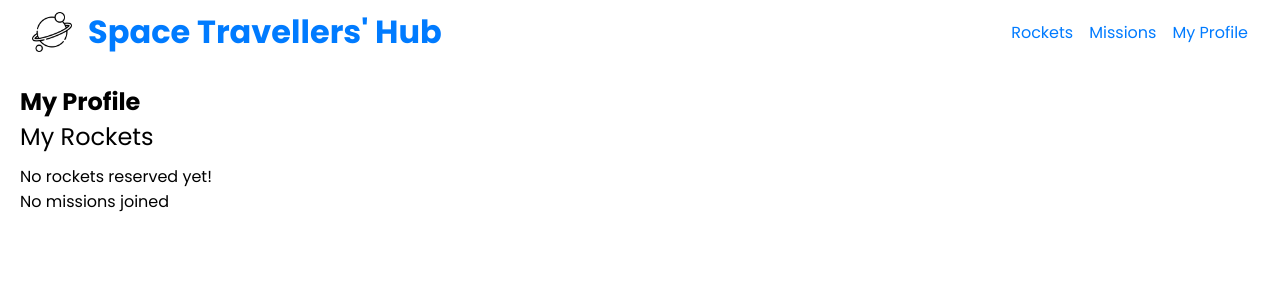
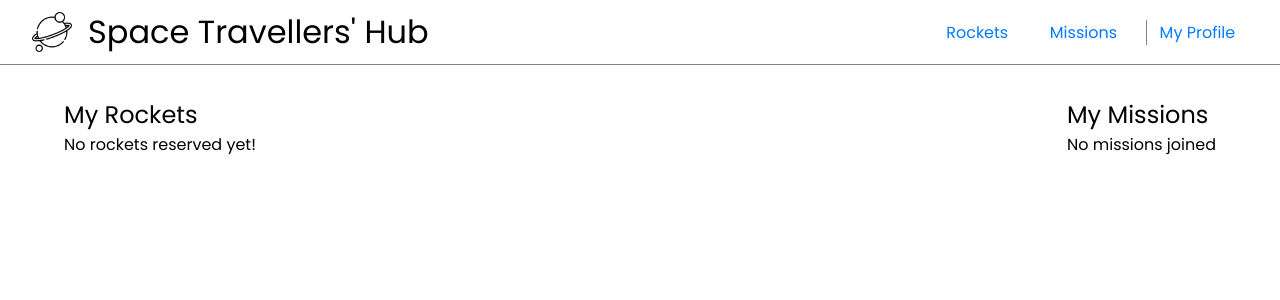
Before and after one commit to Eccb7/space-travellers, a React (Create React App) app: page /MyProfile in a window 1280 px wide. Shown: the top 300 px of the page. Built offline with nearby package versions, Linux system fonts and the light colour scheme.

Commit message:
Enhance app design

```diff
--- a/src/components/header/navbar.css
+++ b/src/components/header/navbar.css
@@ -3,6 +3,7 @@
   justify-content: space-between;
   align-items: center;
   padding: 0.5rem 2rem;
+  border-bottom: 1px solid var(--color-grey-2);
 }
 
 .app__header-logo_box {
@@ -19,9 +20,19 @@
 
 .app__header-title {
   font-size: 2rem;
+  font-weight: normal;
+  color: #000;
 }
 
 .app__navbar ul {
   display: flex;
   gap: 1rem;
 }
+
+.app__navbar ul li {
+  padding: 0 0.8rem;
+}
+
+.app__navbar ul li:nth-last-of-type(1) {
+  border-left: 1px solid var(--color-grey-2);
+}
--- a/src/containers/profile/Profile.jsx
+++ b/src/containers/profile/Profile.jsx
@@ -18,9 +18,9 @@ function Profile() {
     .filter((mission) => mission.reserved));
 
   return (
-    <div className="my-profile-container">
-      <h2>My Profile</h2>
-      <div className="sectionTitle">My Rockets</div>
+    <section className="my-profile-container">
+      <div>
+        <span className="sectionTitle">My Rockets</span>
         {rockets.length === 0 ? (
           <p>No rockets reserved yet!</p>
         ) : (
@@ -37,14 +37,12 @@ function Profile() {
             </tbody>
           </table>
         )}
+      </div>
+      <div>
+        <span className="sectionTitle">My Missions</span>
         {missions.length === 0 ? (<p>No missions joined</p>)
           : (
             <table className="holderTable">
-            <thead>
-              <tr className="app_mission_profile-row">
-                <th className="app_mission_profile-column">My Missions</th>
-              </tr>
-            </thead>
               <tbody>
                 {
                   missions.map((mission) => (
@@ -59,6 +57,7 @@ function Profile() {
             </table>
           )}
       </div>
+    </section>
   );
 }
 
--- a/src/containers/profile/profile.css
+++ b/src/containers/profile/profile.css
@@ -1,5 +1,9 @@
 .my-profile-container {
-  padding: 20px;
+  padding: 2rem 4rem;
+  display: flex;
+  justify-content: space-between;
+  align-items: flex-start;
+  flex-wrap: wrap;
 }
 
 .sectionTitle {
@@ -8,7 +12,7 @@
 }
 
 .holderTable {
-  width: 50%;
+  width: 40vw;
   border-collapse: collapse;
   margin-top: 20px;
 }
@@ -23,8 +27,3 @@
   display: flex;
   justify-content: space-between;
 }
-
-.app_mission_profile-column {
-  font-weight: normal;
-  font-size: 1.5rem;
-}
--- a/src/containers/rockets/Rockets.jsx
+++ b/src/containers/rockets/Rockets.jsx
@@ -25,7 +25,6 @@ function Rockets() {
 
   return (
     <div className="rockets-container">
-      <h2>Rockets</h2>
       {loading ? (
         <p>Loading...</p>
       ) : (
```
Lines whose indentation alone changed are shown as unchanged.
